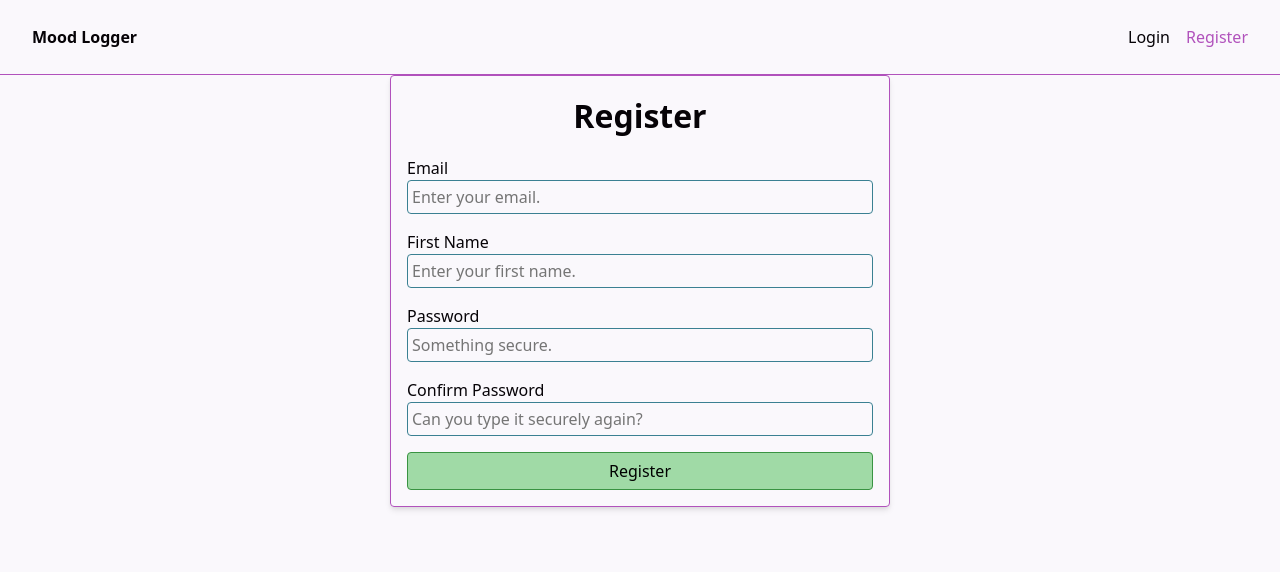
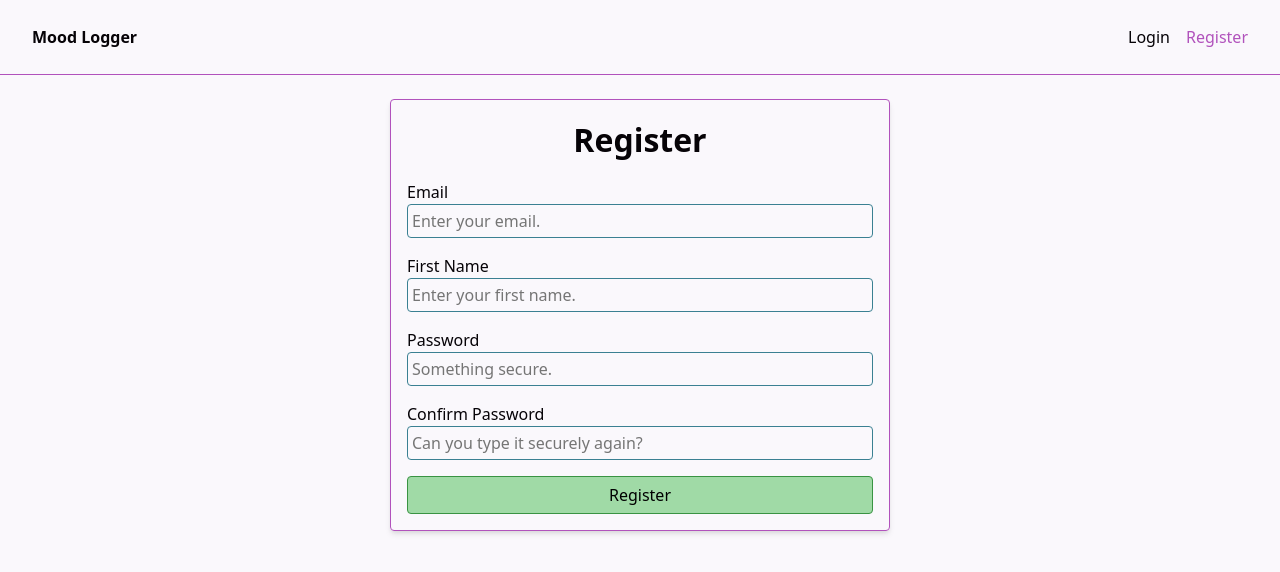
Before and after one commit to jonmico/mood-logger-client, a React (Vite) app: page /register in a window 1280 px wide. Shown: the top 572 px of the page. Built offline with nearby package versions, Linux system fonts and the light colour scheme; no server answers.

Commit message:
Adds some padding to Login and Register page containers.

```diff
--- a/src/pages/Login.module.css
+++ b/src/pages/Login.module.css
@@ -1,6 +1,7 @@
 .loginPageContainer {
   display: flex;
   justify-content: center;
+  padding: 24px;
 }
 
 .loginFormContainer {
--- a/src/pages/Register.module.css
+++ b/src/pages/Register.module.css
@@ -1,6 +1,7 @@
 .registerPageContainer {
   display: flex;
   justify-content: center;
+  padding: 24px;
 }
 
 .registerFormContainer {
```
